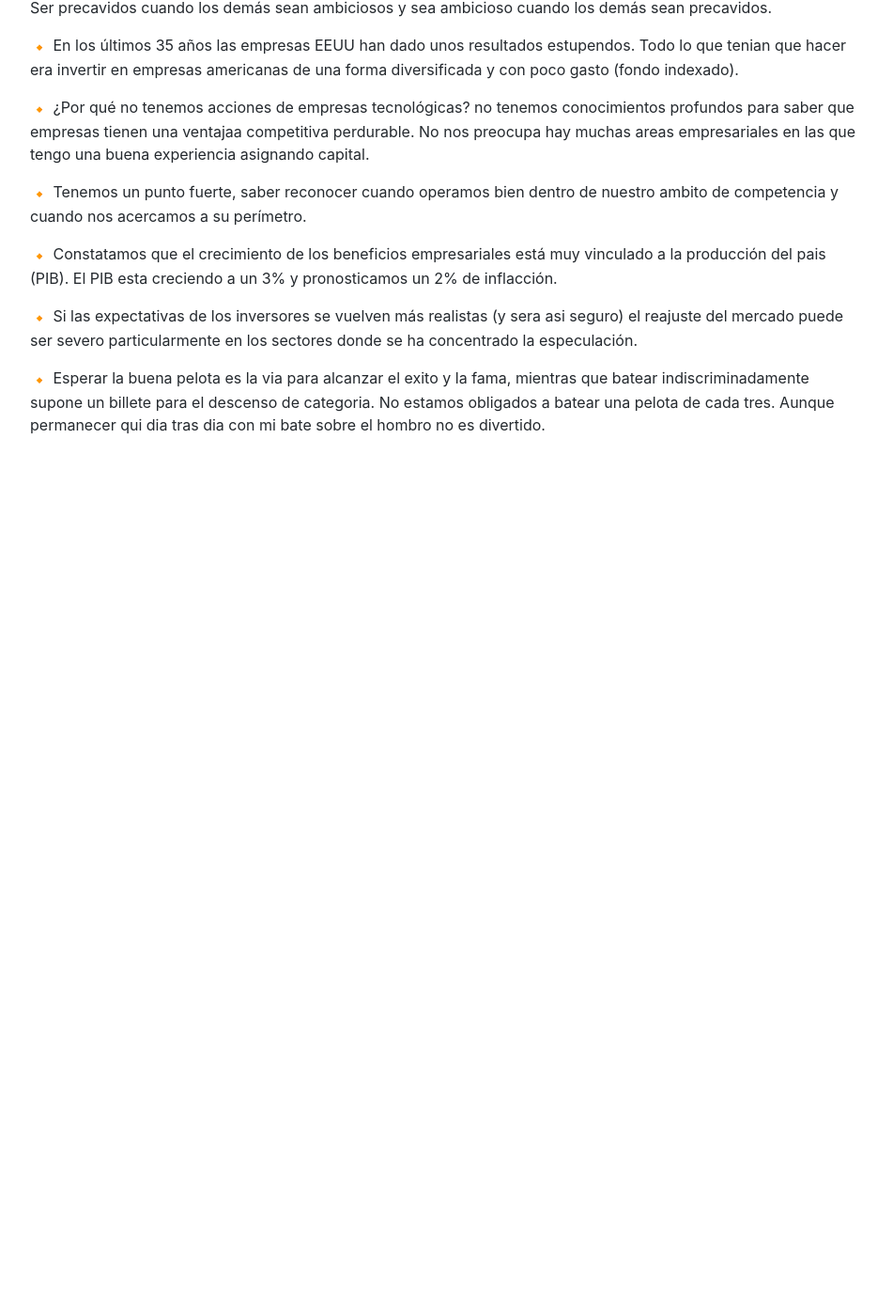
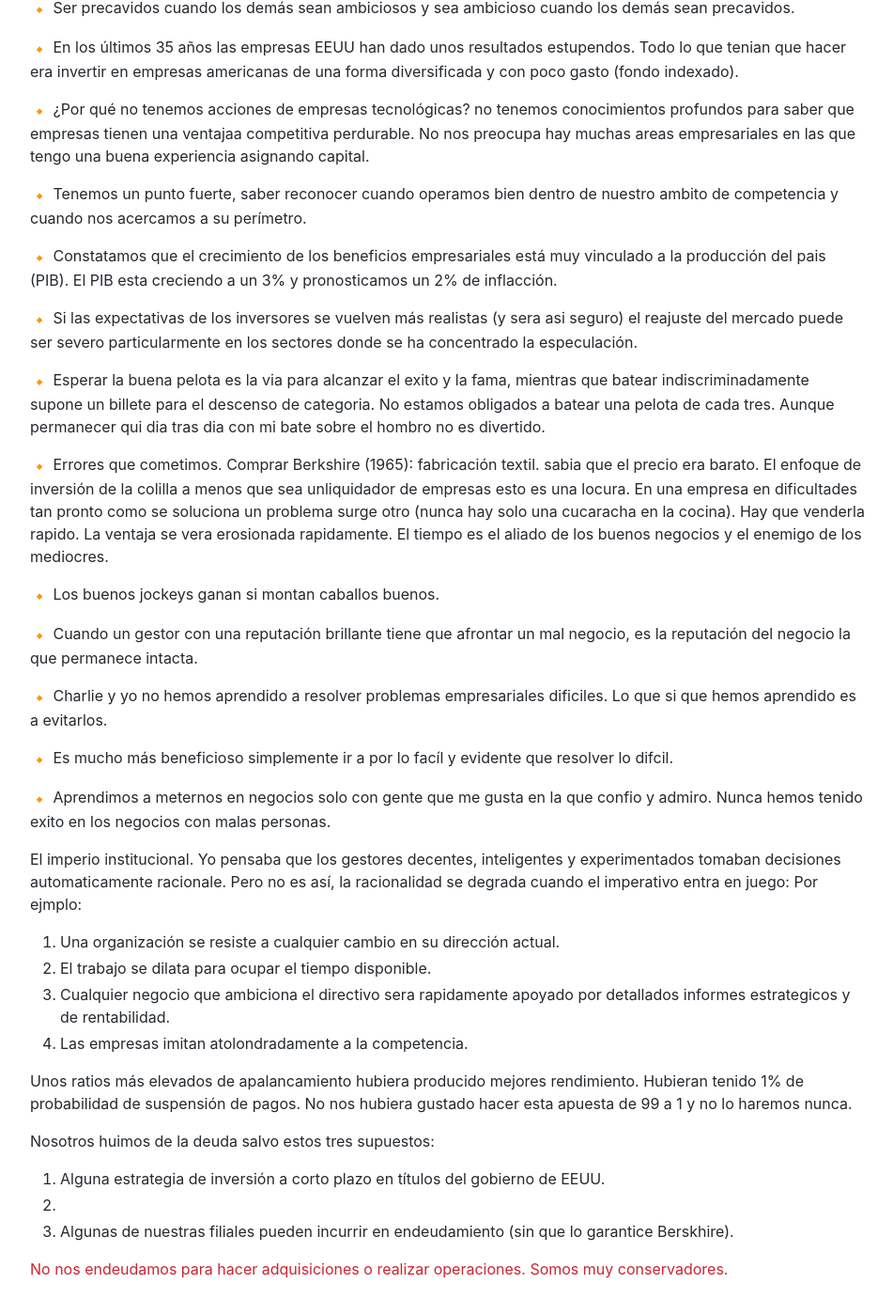
Before and after one commit to Akira3030/formacion, a Jekyll site: the page built from articulos/warrent-buffet-gobierno-empresas.md, in a window 1280 px wide and 1400 px high, scrolled down 4569 px. Shown: the whole window at 94% size, without its empty margins (163-1114 px from the left). Built offline with Jekyll 4.4.1, drawn with Linux system fonts in a browser that asks for light colours; emoji names are drawn with the system emoji font; our own code applies the rules of GitHub Pages for plain Markdown files; before the commit the page ends 5094 px from its top, so only the background shows below that; some of the changed text lies outside the part shown.

Commit message:
Update warrent-buffet-gobierno-empresas.md

```diff
--- a/articulos/warrent-buffet-gobierno-empresas.md
+++ b/articulos/warrent-buffet-gobierno-empresas.md
@@ -137,9 +137,9 @@ Si es compleaja o esta sujeta a continuos cambios no podemos predecir los futuro
 2. Toma de decisiones en consejos y modas.
 3. Idas y venidas en el mercado (entradas a destiempo).
 
-:small_orange_diamond: :small_orange_diamond: La emoción y los gastos son sus enemigos.
+:small_orange_diamond: La emoción y los gastos son sus enemigos.
 
-Ser precavidos cuando los demás sean ambiciosos y sea ambicioso cuando los demás sean precavidos.
+:small_orange_diamond: Ser precavidos cuando los demás sean ambiciosos y sea ambicioso cuando los demás sean precavidos.
 
 :small_orange_diamond: En los últimos 35 años las empresas EEUU han dado unos resultados estupendos. Todo lo que tenian que hacer era invertir en empresas americanas de una forma diversificada y con poco gasto (fondo indexado).
 
@@ -152,3 +152,33 @@ Ser precavidos cuando los demás sean ambiciosos y sea ambicioso cuando los dem
 :small_orange_diamond: Si las expectativas de los inversores se vuelven más realistas (y sera asi seguro) el reajuste del mercado puede ser severo particularmente en los sectores donde se ha concentrado la especulación.
 
 :small_orange_diamond: Esperar la buena pelota es la via para alcanzar el exito y la fama, mientras que batear indiscriminadamente supone un billete para el descenso de categoria. No estamos obligados a batear una pelota de cada tres. Aunque permanecer qui dia tras dia con mi bate sobre el hombro no es divertido.
+
+:small_orange_diamond: Errores que cometimos.
+Comprar Berkshire (1965): fabricación textil. sabia que el precio era barato. El enfoque de inversión de la colilla a menos que sea unliquidador de empresas esto es una locura. En una empresa en dificultades tan pronto como se soluciona un problema surge otro (nunca hay solo una cucaracha en la cocina). Hay que venderla rapido. La ventaja se vera erosionada rapidamente. El tiempo es el aliado de los buenos negocios y el enemigo de los mediocres.
+
+:small_orange_diamond: Los buenos jockeys ganan si montan caballos buenos.
+
+:small_orange_diamond: Cuando un gestor con una reputación brillante tiene que afrontar un mal negocio, es la reputación del negocio la que permanece intacta.
+
+:small_orange_diamond: Charlie y yo no hemos aprendido a resolver problemas empresariales dificiles. Lo que si que hemos aprendido es a evitarlos.
+
+:small_orange_diamond: Es mucho más beneficioso simplemente ir a por lo facíl y evidente que resolver lo difcil.
+
+:small_orange_diamond: Aprendimos a meternos en negocios solo con gente que me gusta en la que confio y admiro. Nunca hemos tenido exito en los negocios con malas personas.
+
+El imperio institucional. Yo pensaba que los gestores decentes, inteligentes y experimentados tomaban decisiones  automaticamente racionale. Pero no es así, la racionalidad se degrada cuando el imperativo entra en juego:
+Por ejmplo:
+1. Una organización se resiste a cualquier cambio en su dirección actual.
+2. El trabajo se dilata para ocupar el tiempo disponible.
+3. Cualquier negocio que ambiciona el directivo sera rapidamente apoyado por detallados informes estrategicos y de rentabilidad.
+4. Las empresas imitan atolondradamente a la competencia.
+
+Unos ratios más elevados de apalancamiento hubiera producido mejores rendimiento. Hubieran tenido 1% de probabilidad de suspensión de pagos. No nos hubiera gustado hacer esta apuesta de 99 a 1 y no lo haremos nunca.
+
+Nosotros huimos de la deuda salvo estos tres supuestos:
+1. Alguna estrategia de inversión a corto plazo en títulos del gobierno de EEUU.
+2.
+3. Algunas de nuestras filiales pueden incurrir en endeudamiento (sin que lo garantice Berskhire).
+<div class="text-red mb-2">
+No nos endeudamos para hacer adquisiciones o realizar operaciones. Somos muy conservadores.
+</div>
```
